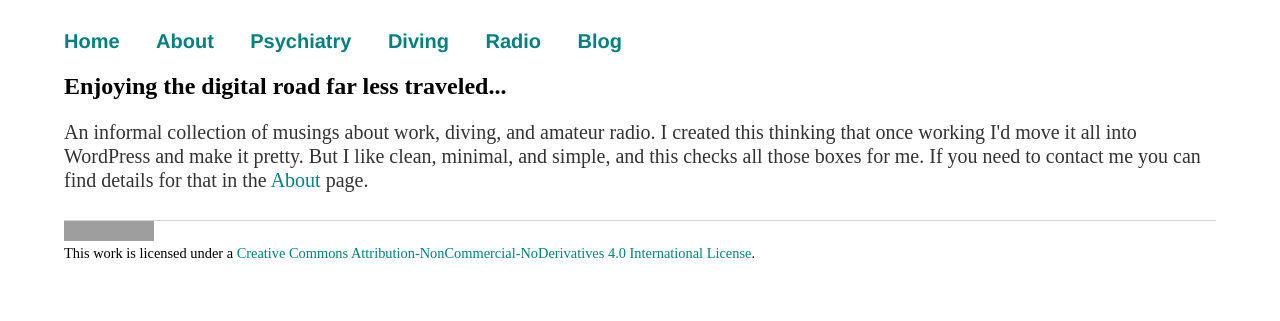
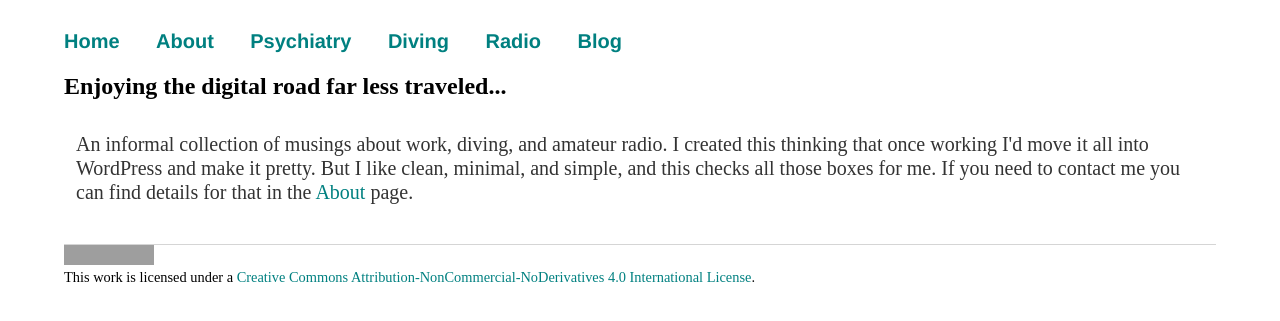
Before and after one commit to rickdonnelly/rickdonnelly.github.io, a Jekyll site: the page built from index.html, in a window 1280 px wide. Shown: the top 321 px of the page. Built offline with Jekyll 4.4.1, drawn with Linux system fonts in a browser that asks for light colours; grey boxes are pictures that could not be loaded.

Commit message:
Change paragraph padding

```diff
--- a/css/main.css
+++ b/css/main.css
@@ -27,6 +27,7 @@ p {
     font-size: 1.25em;
     line-height: 1.2em;
     color: #333;
+    padding: 12px;
 }
 footer {
     border-top: 1px solid #d5d5d5;
```
